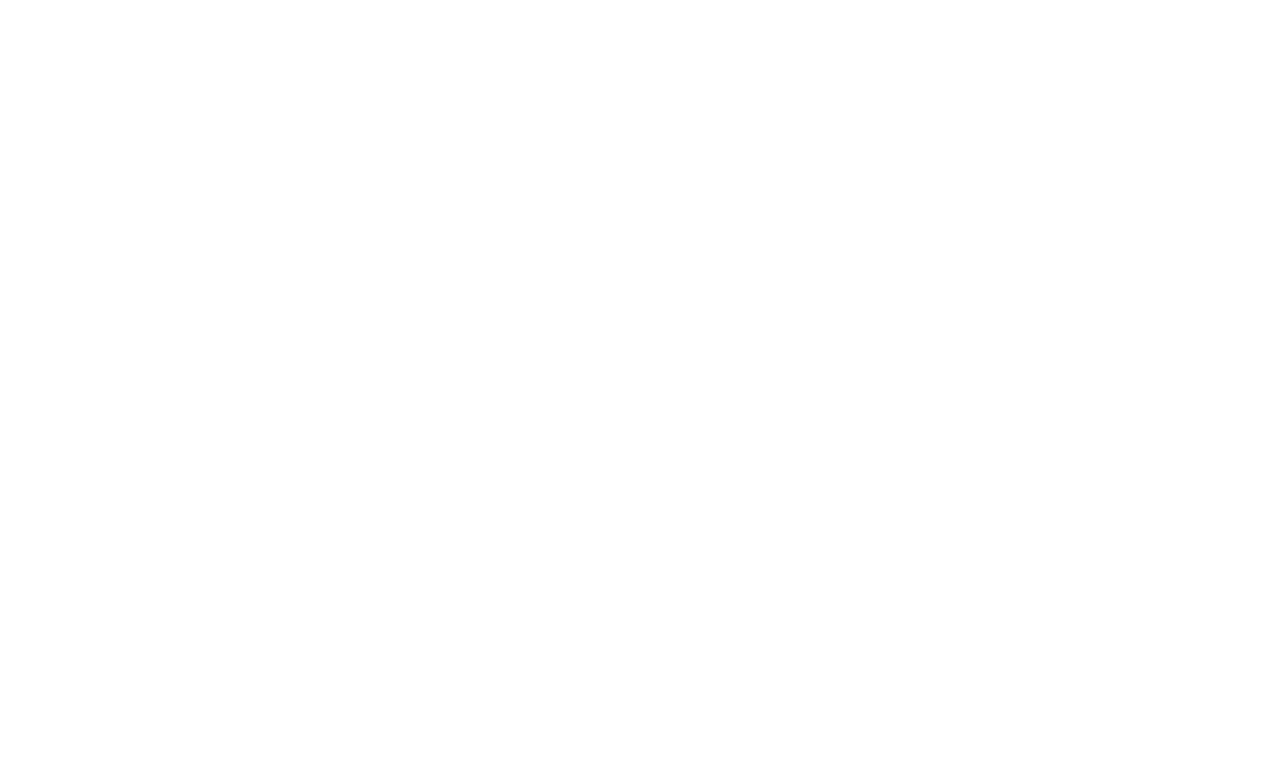
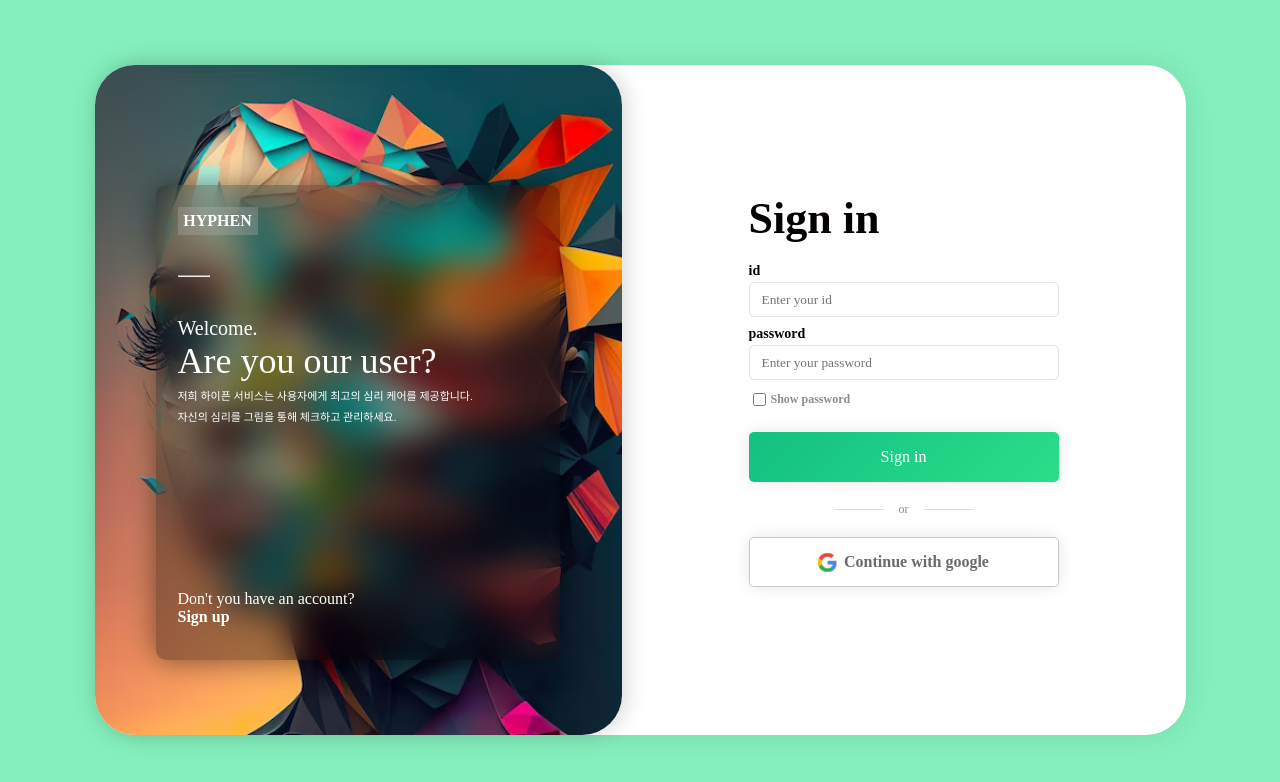
Before and after one commit to Juchayeossda/hyphen-frontend, a React (Create React App) app: page /signIn in a window 1280 px wide. Shown: the top 782 px of the page. Built offline with nearby package versions, Linux system fonts and the light colour scheme.

Commit message:
style(signin) : 퍼블리싱 완료 및 signup 퍼블리싱 수정

```diff
--- a/src/components/SignIn/index.tsx
+++ b/src/components/SignIn/index.tsx
@@ -1,10 +1,60 @@
 import React from 'react';
+import * as S from "./style"
+import AuthImg from "../../assets/AuthImg.svg"
+import AuthInputLabel from '../common/Auth/AuthInputLabel';
+import AuthInput from '../common/Auth/AuthInput';
+import GoogleLogo from "../../assets/GoogleLogo.svg"
 
 const SignIn = () => {
+    const SLOGAN = ["Welcome.","Are you our user?"]
+    const INTRO = ["저희 하이픈 서비스는 사용자에게 최고의 심리 케어를 제공합니다.","자신의 심리를 그림을 통해 체크하고 관리하세요."]
+
     return (
-        <div>
+        <S.SignInLayout>
+            <S.ContentBox>
+                <S.AuthBackImg src={AuthImg}/>
+                <S.BlurBox>
+                    <S.TitleBlurBox>HYPHEN</S.TitleBlurBox>
+                    <S.DevideLine/>
+                    <S.Slogan1Paragraph>{SLOGAN[0]}</S.Slogan1Paragraph>
+                    <S.Slogan2Paragraph>{SLOGAN[1]}</S.Slogan2Paragraph>
+                    <S.IntroParagraph>{INTRO[0]}</S.IntroParagraph>
+                    <S.IntroParagraph>{INTRO[1]}</S.IntroParagraph>
+                    <S.AskAccountParagraph>Don't you have an account?</S.AskAccountParagraph>
+                    <S.GoToSignUp to='/signup'>Sign up</S.GoToSignUp>
+                </S.BlurBox>
 
-        </div>
+                <S.WhiteBox>
+                    <S.SignInTitleParagraph>Sign in</S.SignInTitleParagraph>
+
+                    <AuthInputLabel content='id'/>
+                    <AuthInput placeholder='Enter your id'/>
+
+                    <AuthInputLabel content='password'/>
+                    <AuthInput placeholder='Enter your password'/>
+
+                    <S.CheckPasswordShowLabel>
+                        <S.CheckPasswordShow type='checkbox' id='CheckBox'/>
+                        Show password
+                    </S.CheckPasswordShowLabel>
+
+                    <S.SignInBtn>Sign in</S.SignInBtn>
+
+                    <S.OrBox>
+                        <S.OrHrBox direction="left"/>
+                        <S.OrParagraph>or</S.OrParagraph>
+                        <S.OrHrBox direction="right"/>
+                    </S.OrBox>
+
+                    <S.GoogleBtn>
+                        <S.GoogleLogo src={GoogleLogo}/>
+                        Continue with google
+                    </S.GoogleBtn>
+
+                </S.WhiteBox>
+
+            </S.ContentBox>
+        </S.SignInLayout>
     );
 };
 
--- a/src/components/SignIn/style.ts
+++ b/src/components/SignIn/style.ts
@@ -1,5 +1,199 @@
 import { styled } from "styled-components";
+import { Link } from "react-router-dom";
 
 export const SignInLayout = styled.div`
+    //width: 100vw;
+    height: 100vh;
 
+    display: flex;
+    justify-content: center;
+    align-items: center;
+
+    background: #85F0BD;
 `
+
+export const ContentBox = styled.div`
+    position: relative;
+
+    width: 1091px;
+    height: 670px;
+
+    border-radius: 40px;
+    background: #FFF;
+    box-shadow: 0px 0px 30px 0px rgba(0, 0, 0, 0.10);
+`
+
+export const AuthBackImg = styled.img`
+    border-radius: 40px;
+    box-shadow: 5px 0px 20px 0px rgba(0, 0, 0, 0.15);
+`
+
+export const BlurBox = styled.div`
+    position: absolute;
+    top: 120px;
+    left: 61px;
+
+    width: 404px;
+    height: 475px;
+
+    padding: 22px;
+
+    border-radius: 10px;
+    background: rgba(0, 0, 0, 0.35);
+    box-shadow: 0px 0px 30px 0px rgba(0, 0, 0, 0.5);
+    backdrop-filter: blur(17.5px);
+`
+
+export const TitleBlurBox = styled.div`
+width: 80px;
+height: 28px;
+background: rgba(185, 179, 179, 0.31);
+
+display: flex;
+justify-content: center;
+align-items: center;
+
+color: #FFF;
+font-size: 16px;
+font-weight: 600;
+`
+
+export const DevideLine = styled.hr`
+    margin: 40px 0;
+
+    width: 32px;
+    //height: 1px;
+
+    background-color: #fff;
+`
+
+export const Slogan1Paragraph = styled.p`
+    color: #FFF;
+    font-size: 20px;
+    font-weight: 500;
+`
+
+export const Slogan2Paragraph = styled.p`
+    color: #FFF;
+    font-size: 36px;
+    font-weight: 300;
+`
+
+export const IntroParagraph = styled.p`
+    margin-top: 5px;
+
+    color: #FFF;
+    font-size: 11px;
+    font-weight: 300;
+`
+
+export const AskAccountParagraph = styled.p`
+    margin-top: 166px;
+
+    color: #FFF;
+    font-size: 16px;
+    font-weight: 400;
+`
+
+export const GoToSignUp = styled(Link)`
+    color: #FFF;
+    font-size: 16px;
+    font-weight: 600;
+    text-decoration: none;
+`
+
+export const WhiteBox = styled.div`
+    padding: 128px 127px;
+    width: 564px;
+    height: 670px;
+
+    position: absolute;
+    top: 0;
+    left: 527px;
+`
+
+export const SignInTitleParagraph = styled.p`
+    margin-bottom: 19px;
+
+    color: #070000;
+    font-size: 44px;
+    font-weight: 700;
+`
+
+export const CheckPasswordShow = styled.input`
+    margin-right: 5px;
+`
+
+export const CheckPasswordShowLabel = styled.label`
+    margin-top: 1px;
+
+    display: flex;
+    align-items: center;
+
+    color: #8D8D8D;
+    font-size: 12px;
+    font-weight: 600;
+`
+
+export const SignInBtn = styled.button`
+    margin-top: 23px;
+
+    width: 310px;
+    height: 50px;
+
+    border: none;
+    border-radius: 5px;
+    background: linear-gradient(135deg, #13C082 0%, #2BDE88 100%);
+    box-shadow: 0px 0px 15px 0px rgba(0, 0, 0, 0.10);
+
+    color: #FFF;
+    font-size: 16px;
+    font-weight: 500;
+`
+
+export const OrBox = styled.div`
+    margin: 20px 0;
+
+    display: flex;
+    align-items: center;
+    justify-content: center;
+`
+
+export const OrHrBox = styled.div<{direction:string}>`
+    ${(props)=>(props.direction=="left" ? "margin-right:15px" : "margin-left:15px")};
+
+    width: 50px;
+    height: 1px;
+    background-color: #D9D9D9;
+`
+
+export const OrParagraph = styled.p`
+    color: #8D8D8D;
+    font-size: 12px;
+    font-weight: 500;
+`
+
+export const GoogleBtn = styled.button`
+    width: 310px;
+    height: 50px;
+
+    display: flex;
+    align-items: center;
+    justify-content: center;
+
+    background-color: #fff;
+    border-radius: 5px;
+    border: 1px solid #C7C7C7;
+    box-shadow: 0px 0px 15px 0px rgba(0, 0, 0, 0.10);
+
+    color: #6B6B6B;
+    font-size: 16px;
+    font-weight: 600;
+`
+
+export const GoogleLogo = styled.img`
+    margin-right: 7.4px;
+
+    width: 18.604px;
+    height: 19px;
+`
--- a/src/components/SignUp/style.ts
+++ b/src/components/SignUp/style.ts
@@ -104,6 +104,8 @@
 
 export const WhiteBox = styled.div`
     padding: 70px 127px;
+    width: 564px;
+    height: 670px;
 
     position: absolute;
     top: 0;
@@ -119,7 +121,7 @@
 `
 
 export const CheckPasswordShow = styled.input`
-    margin: 0;
+    margin-right: 5px;
 `
 
 export const CheckPasswordShowLabel = styled.label`
@@ -190,6 +192,8 @@
 `
 
 export const GoogleLogo = styled.img`
+    margin-right: 7.4px;
+
     width: 18.604px;
     height: 19px;
 `
--- a/src/components/common/Auth/AuthInput/style.ts
+++ b/src/components/common/Auth/AuthInput/style.ts
@@ -4,11 +4,13 @@
 export const StyledInput = styled.input<AuthInputStyledcComponentParams>`
     margin: ${(props)=>(props.margin)};
 
+    padding-left: 12px;
     width: ${(props)=>(props.width)};
     height: ${(props)=>(props.height)};
 
     border-radius: 5px;
     border: 1px solid #E3E3E3;
+
 
     ::placeholder{
         color: #8D8D8D;
```
